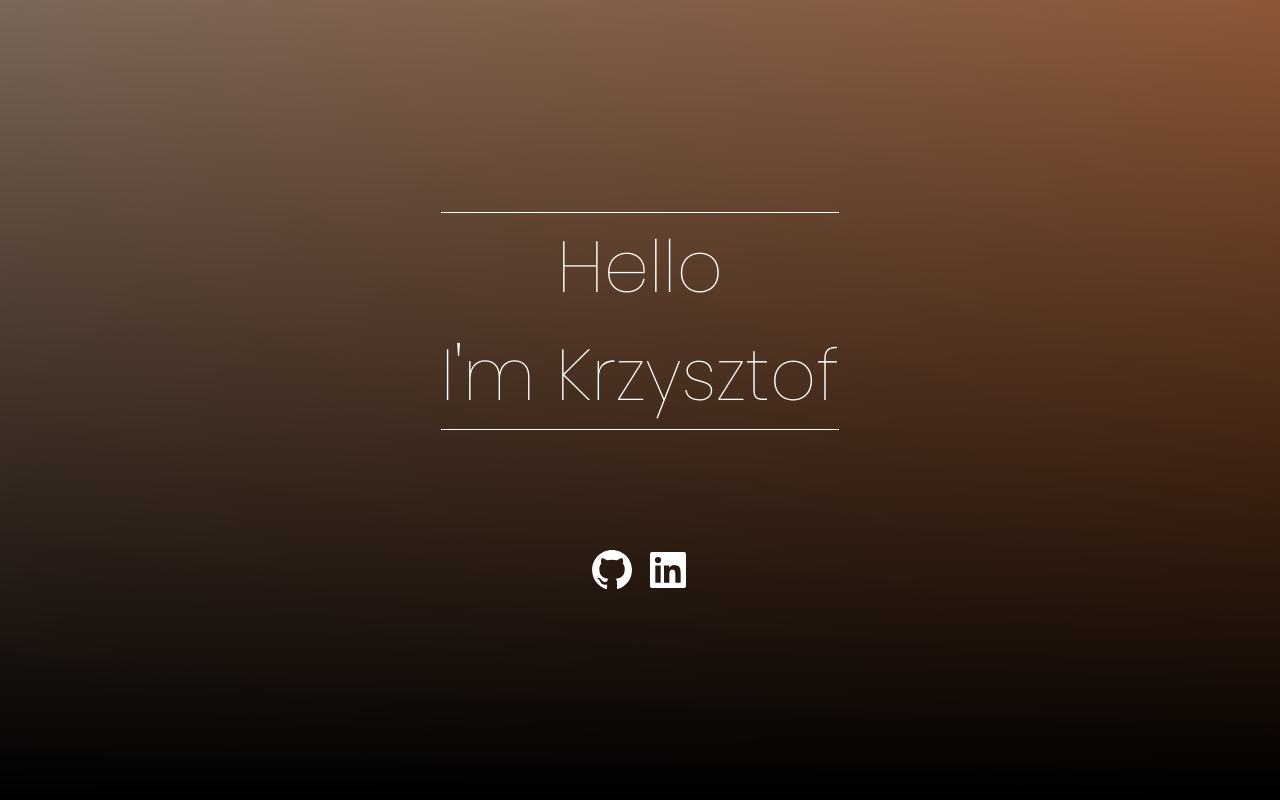
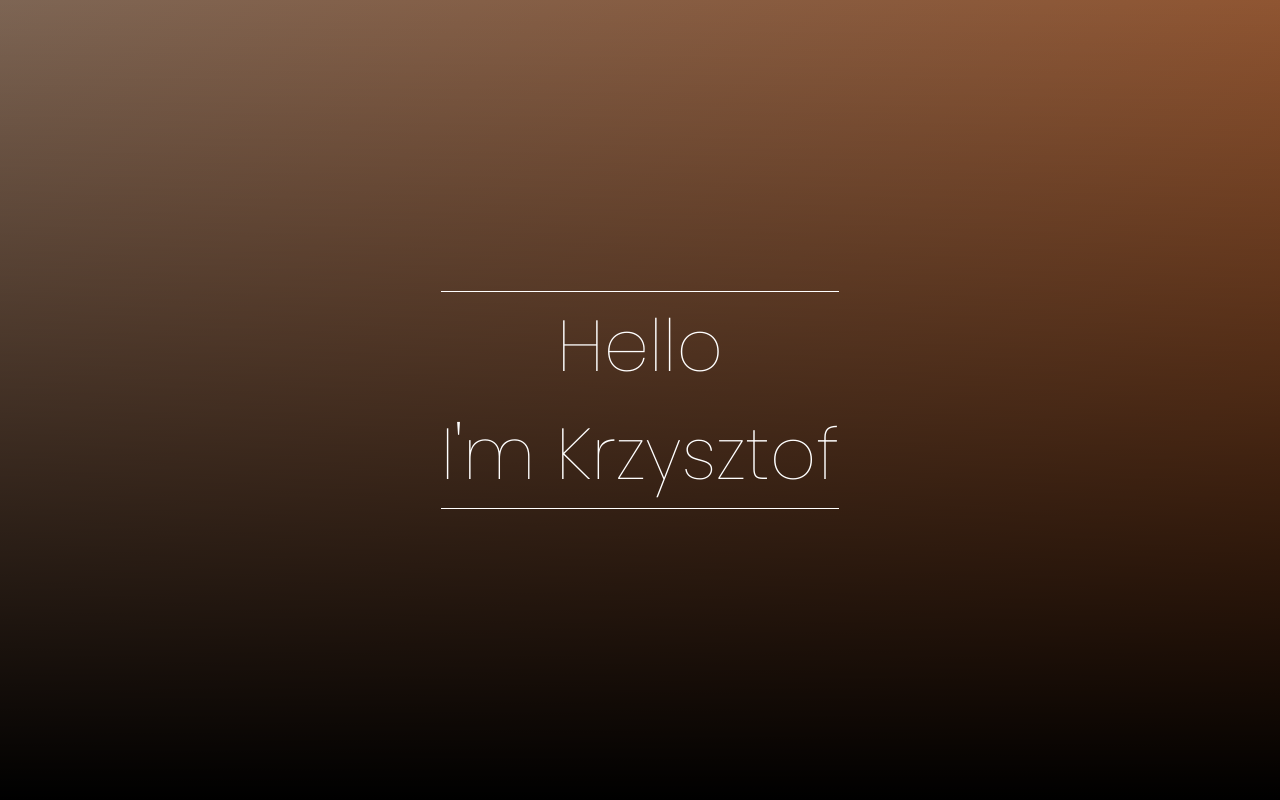
Before and after one commit to Rockefay/Portfolio, a React (Create React App) app: page / in a window 1280 px wide. Shown: the top 800 px of the page. Built offline with nearby package versions, Linux system fonts and the light colour scheme.

Commit message:
Change structure of the project

```diff
--- a/src/Components/Links.jsx
+++ /dev/null
@@ -1,29 +0,0 @@
-import React from "react";
-import "./Links.scss";
-
-function Links() {
-  return (
-    <div className="links">
-      <a href="https://github.com/Rockefay " target="_blank" rel="noreferrer noopener">
-        <svg xmlns="http://www.w3.org/2000/svg" width="24" height="24">
-          <path
-            fillRule="evenodd"
-            clipRule="evenodd"
-            d="M12.026 2c-5.509 0-9.974 4.465-9.974 9.974 0 4.406 2.857 8.145 6.821 9.465.499.09.679-.217.679-.481 0-.237-.008-.865-.011-1.696-2.775.602-3.361-1.338-3.361-1.338-.452-1.152-1.107-1.459-1.107-1.459-.905-.619.069-.605.069-.605 1.002.07 1.527 1.028 1.527 1.028.89 1.524 2.336 1.084 2.902.829.091-.645.351-1.085.635-1.334-2.214-.251-4.542-1.107-4.542-4.93 0-1.087.389-1.979 1.024-2.675-.101-.253-.446-1.268.099-2.64 0 0 .837-.269 2.742 1.021a9.582 9.582 0 0 1 2.496-.336 9.554 9.554 0 0 1 2.496.336c1.906-1.291 2.742-1.021 2.742-1.021.545 1.372.203 2.387.099 2.64.64.696 1.024 1.587 1.024 2.675 0 3.833-2.33 4.675-4.552 4.922.355.308.675.916.675 1.846 0 1.334-.012 2.41-.012 2.737 0 .267.178.577.687.479C19.146 20.115 22 16.379 22 11.974 22 6.465 17.535 2 12.026 2z"
-          ></path>
-        </svg>
-      </a>
-      <a
-        href="http://www.linkedin.com/in/krzysztof-purgat-448047251"
-        target="_blank"
-        rel="noreferrer noopener"
-      >
-        <svg xmlns="http://www.w3.org/2000/svg" width="24" height="24">
-          <path d="M20 3H4a1 1 0 0 0-1 1v16a1 1 0 0 0 1 1h16a1 1 0 0 0 1-1V4a1 1 0 0 0-1-1zM8.339 18.337H5.667v-8.59h2.672v8.59zM7.003 8.574a1.548 1.548 0 1 1 0-3.096 1.548 1.548 0 0 1 0 3.096zm11.335 9.763h-2.669V14.16c0-.996-.018-2.277-1.388-2.277-1.39 0-1.601 1.086-1.601 2.207v4.248h-2.667v-8.59h2.56v1.174h.037c.355-.675 1.227-1.387 2.524-1.387 2.704 0 3.203 1.778 3.203 4.092v4.71z"></path>
-        </svg>
-      </a>
-    </div>
-  );
-}
-
-export default Links;
--- a/src/Components/Links.scss
+++ /dev/null
@@ -1,11 +0,0 @@
-@import "../Styles/consts";
-@import "../Styles/mixins";
-
-.links {
-  margin: 2rem auto 4rem auto;
-  svg {
-    fill: $text-color;
-    transform: scale(2);
-    margin: 1em;
-  }
-}
--- a/src/Components/AboutMe.jsx
+++ b/src/Components/Pages/AboutMe.jsx
@@ -1,7 +1,7 @@
 import "aos/dist/aos.css";
 import React from "react";
+import SkillsIcons from "../SkillsIcons";
 import "./AboutMe.scss";
-import SkillsIcons from "./SkillsIcons";
 
 function AboutMe() {
   return (
--- a/src/Components/AboutMe.scss
+++ b/src/Components/Pages/AboutMe.scss
@@ -1,5 +1,5 @@
-@import "../Styles/consts";
-@import "../Styles/mixins";
+@import "../../Styles/consts";
+@import "../../Styles/mixins";
 
 .AboutMe {
   padding-top: 5rem;
--- a/src/Components/Contact.jsx
+++ b/src/Components/Pages/Contact.jsx
@@ -1,8 +1,7 @@
 import emailjs from "@emailjs/browser";
 import React, { useRef, useState } from "react";
-import Alert from "./Alert";
+import Alert from "../Alert";
 import "./Contact.scss";
-import Links from "./Links";
 
 function Contact() {
   const [alert, setAlert] = useState(false);
@@ -41,7 +40,6 @@ function Contact() {
           <textarea name="message" placeholder="Message" />
           <input type="submit" value="Send" />
         </form>
-        <Links />
       </div>
       <Alert alert={alert} />
     </>
--- a/src/Components/Contact.scss
+++ b/src/Components/Pages/Contact.scss
@@ -1,5 +1,5 @@
-@import "../Styles/consts";
-@import "../Styles/mixins";
+@import "../../Styles/consts";
+@import "../../Styles/mixins";
 
 .Contact {
   background-color: black;
--- a/src/Components/LandingPage.jsx
+++ b/src/Components/Pages/LandingPage.jsx
@@ -2,7 +2,6 @@ import Aos from "aos";
 import "aos/dist/aos.css";
 import React, { useEffect } from "react";
 import "./LandingPage.scss";
-import Links from "./Links";
 
 function LandingPage() {
   useEffect(() => {
@@ -19,7 +18,6 @@ function LandingPage() {
             I'm Krzysztof
           </h2>
         </div>
-        <Links />
       </div>
     </div>
   );
--- a/src/Components/LandingPage.scss
+++ b/src/Components/Pages/LandingPage.scss
@@ -1,5 +1,5 @@
-@import "../Styles/consts";
-@import "../Styles/mixins";
+@import "../../Styles/consts";
+@import "../../Styles/mixins";
 
 @keyframes gradient {
   0% {
--- a/src/Components/Projects.jsx
+++ b/src/Components/Pages/Projects.jsx
@@ -3,7 +3,7 @@ import React from "react";
 import { SiGithub } from "react-icons/si";
 import { Carousel } from "react-responsive-carousel";
 import "react-responsive-carousel/lib/styles/carousel.min.css";
-import { adventProjects, cardGameImages, ebHelperImages } from "../consts";
+import { adventProjects, cardGameImages, ebHelperImages } from "../../consts";
 import "./Projects.scss";
 
 function Projects() {
@@ -23,7 +23,7 @@ function Projects() {
             <h3>Eurobusiness Helper</h3>
             <div>
               Cooperative project created to help while playing the board game Eurobusiness. The
-              application helps with transactions between players, bank and themselves. As a member
+              application handles transactions between players and bank requests. As a member
               responsible for front-end, I created the layout of the application as well as build
               the interface that users see and interact with.
             </div>
--- a/src/Components/Projects.scss
+++ b/src/Components/Pages/Projects.scss
@@ -1,5 +1,5 @@
-@import "../Styles/consts";
-@import "../Styles/mixins";
+@import "../../Styles/consts";
+@import "../../Styles/mixins";
 
 .Projects {
   background-color: black;
```
Also changed, not shown: src/App.js (+4 -4 lines).
